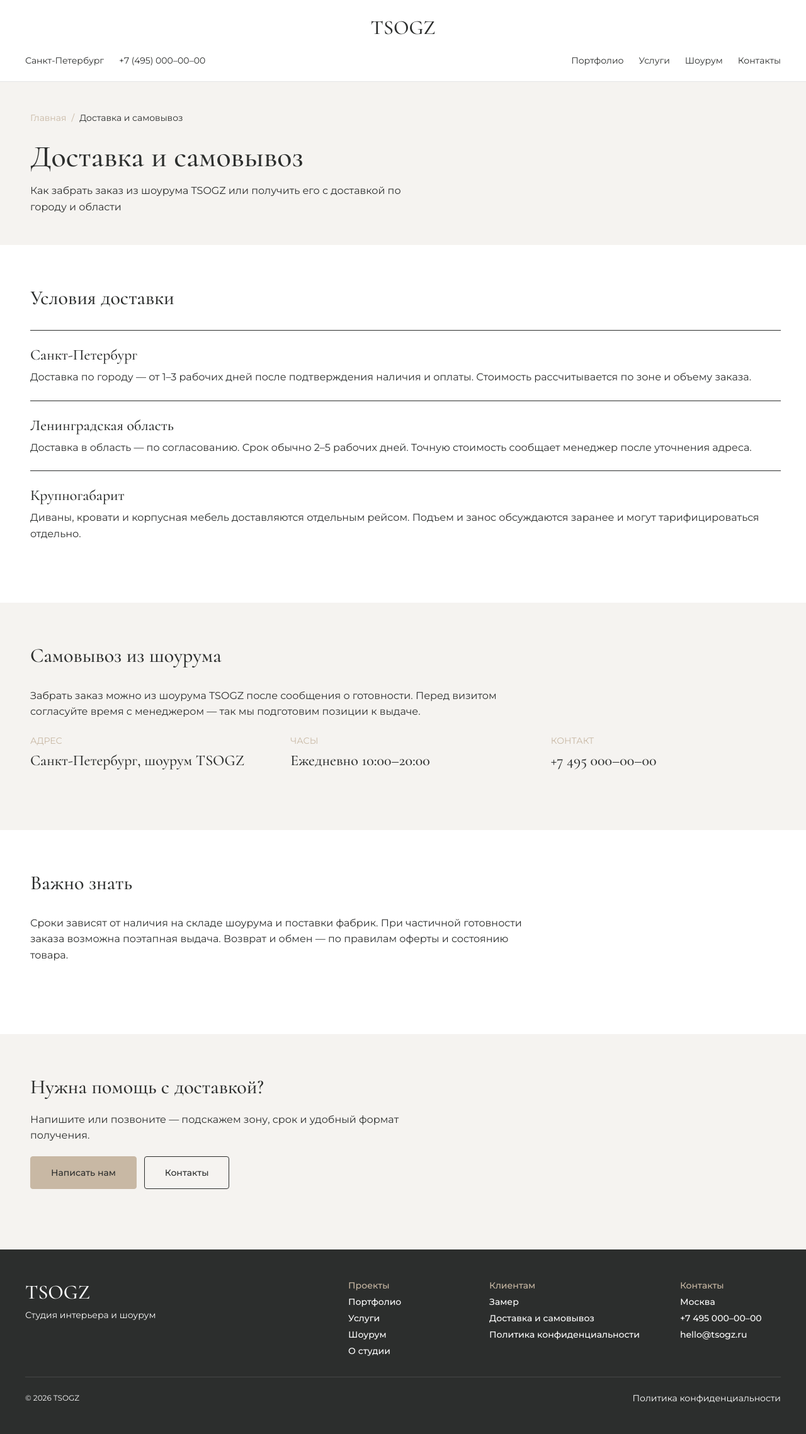
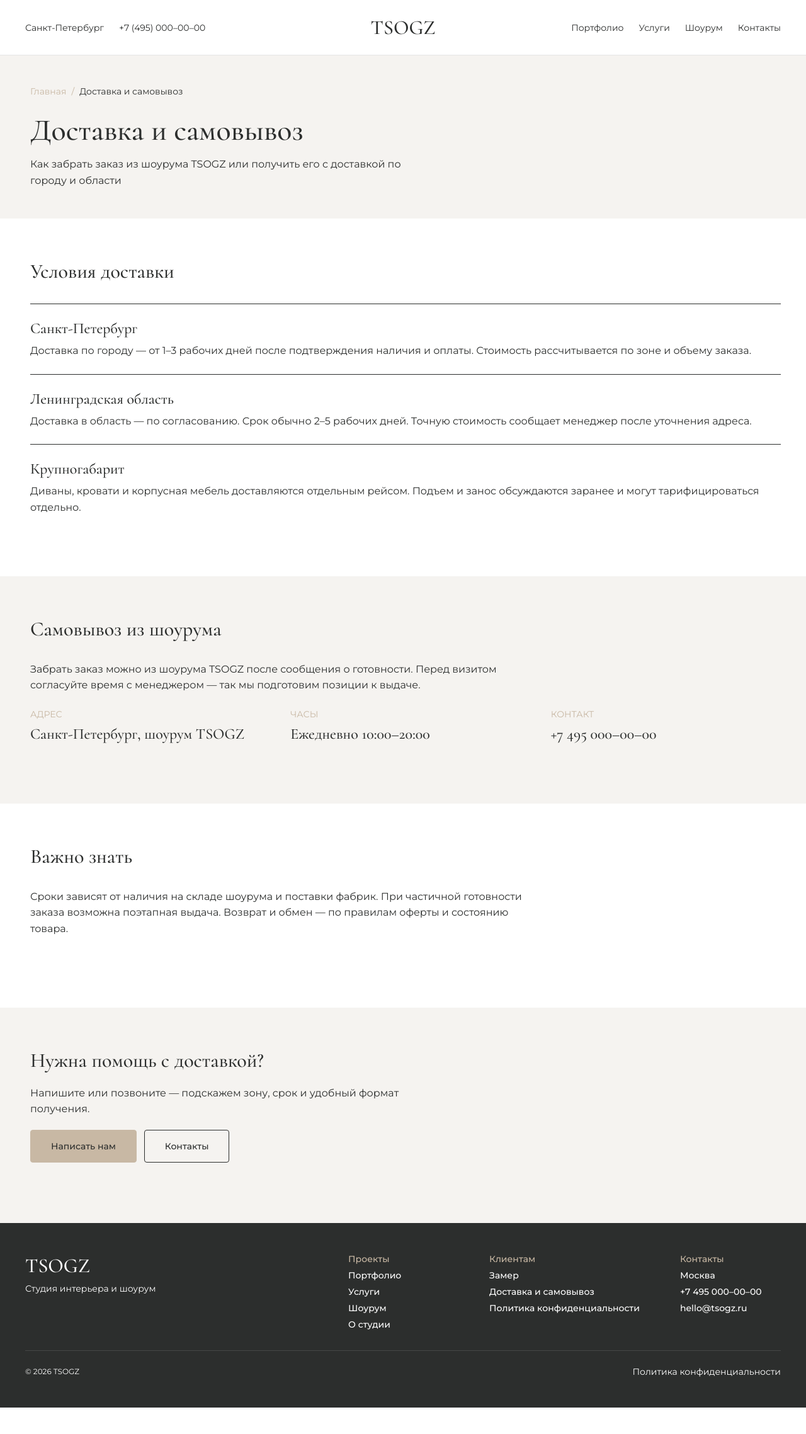
Before and after one commit to Undefned/CourseWorkIkeaShop_2026, a PHP site: page /Front/Pages/delivery.html in a window 1280 px wide. Shown: the whole page at 63% size. After the commit the page ends 2235 px from the top, so only its background shows below. Run offline with PHP 8.4, Linux system fonts and the light colour scheme.

Commit message:
style: tsogz header on one level with elemenets in another header elements

```diff
--- a/Front/Pages/styles.css
+++ b/Front/Pages/styles.css
@@ -29,25 +29,69 @@ body.tpl-b a { color: inherit; text-decoration: none; }
 body.tpl-b img { display: block; width: 100%; height: 100%; object-fit: cover; }
 
 body.tpl-b .site-header { padding: 24px 0; }
-body.tpl-b:not(.hero-page) .site-header { border-bottom: 1px solid var(--border-subtle); }
+body.tpl-b:not(.hero-page) .site-header { border-bottom: 1px solid var(--border-subtle); position: relative; }
 body.tpl-b.hero-page .site-header { position: absolute; top: 0; left: 0; right: 0; z-index: 10; padding: 24px 0; }
+
 body.tpl-b .site-header .container {
   display: grid;
   grid-template-columns: 1fr auto 1fr;
+  grid-template-areas: "meta logo nav";
   align-items: center;
   gap: 24px;
 }
-body.tpl-b .header-meta { grid-column: 1; justify-self: start; display: flex; align-items: center; gap: 24px; font-size: 14px; }
+
+body.tpl-b .header-meta {
+  grid-area: meta;
+  justify-self: start;
+  display: flex;
+  align-items: center;
+  gap: 24px;
+  font-size: 14px;
+}
 body.tpl-b.hero-page .header-meta { color: var(--text-inverse); }
-body.tpl-b .logo { grid-column: 2; justify-self: center; font-family: var(--serif); font-size: 32px; font-weight: 500; }
+
+body.tpl-b .logo {
+  grid-area: logo;
+  justify-self: center;
+  font-family: var(--serif);
+  font-size: 32px;
+  font-weight: 500;
+}
 body.tpl-b.hero-page .logo { color: var(--text-inverse); }
-body.tpl-b .header-nav { grid-column: 3; justify-self: end; display: flex; align-items: center; gap: 24px; font-size: 14px; }
+
+body.tpl-b .header-nav {
+  grid-area: nav;
+  justify-self: end;
+  display: flex;
+  align-items: center;
+  gap: 24px;
+  font-size: 14px;
+}
 body.tpl-b.hero-page .header-nav { color: var(--text-inverse); }
 body.tpl-b .header-nav a.active { opacity: .5; }
-body.tpl-b .nav-toggle { display: none; grid-column: 1; justify-self: start; }
+
+body.tpl-b .nav-toggle {
+  display: none;
+  grid-area: meta;
+  justify-self: start;
+  width: 28px;
+  height: 20px;
+  padding: 0;
+  border: none;
+  background: none;
+  flex-direction: column;
+  justify-content: space-between;
+}
+body.tpl-b .nav-toggle span {
+  display: block;
+  height: 2px;
+  width: 100%;
+  background: var(--text-primary);
+  border-radius: 1px;
+}
 body.tpl-b.hero-page .nav-toggle span { background: var(--text-inverse); }
+
 body.tpl-b .mobile-menu { display: contents; }
-body.tpl-b:not(.hero-page) .site-header { position: relative; }
 
 body.tpl-b footer { background: var(--bg-dark); color: var(--text-inverse); padding: 48px 0; }
 body.tpl-b .footer-top { display: flex; justify-content: space-between; align-items: flex-start; flex-wrap: wrap; gap: 40px; padding-bottom: 32px; }
@@ -104,6 +148,10 @@ body.tpl-b .page-intro p { margin: 0; max-width: 640px; font-size: 16px; line-he
 @media (max-width: 600px) {
   body.tpl-b .container { padding: 0 20px; }
   body.tpl-b .nav-toggle { display: inline-flex; }
+  body.tpl-b .site-header .container {
+    grid-template-columns: auto 1fr auto;
+    grid-template-areas: "meta logo nav";
+  }
   body.tpl-b .mobile-menu {
     display: none;
     position: absolute;
@@ -120,6 +168,7 @@ body.tpl-b .page-intro p { margin: 0; max-width: 640px; font-size: 16px; line-he
   body.tpl-b .mobile-menu.is-open { display: flex; }
   body.tpl-b .mobile-menu .header-meta,
   body.tpl-b .mobile-menu .header-nav {
+    grid-area: auto;
     grid-column: auto;
     justify-self: auto;
     display: flex;
@@ -388,12 +437,13 @@ button { font-family: var(--font-body); cursor: pointer; }
   padding: 24px 40px;
   display: grid;
   grid-template-columns: 1fr auto 1fr;
+  grid-template-areas: "meta logo nav";
   align-items: center;
   gap: 24px;
 }
 
 .header-meta {
-  grid-column: 1;
+  grid-area: meta;
   justify-self: start;
   display: flex;
   align-items: center;
@@ -401,10 +451,8 @@ button { font-family: var(--font-body); cursor: pointer; }
   font-size: 14px;
 }
 
-.header-meta a { white-space: nowrap; }
-
 .logo {
-  grid-column: 2;
+  grid-area: logo;
   justify-self: center;
   font-family: var(--font-display);
   font-size: 32px;
@@ -413,7 +461,7 @@ button { font-family: var(--font-body); cursor: pointer; }
 }
 
 .main-nav {
-  grid-column: 3;
+  grid-area: nav;
   justify-self: end;
   display: flex;
   gap: 24px;
@@ -424,7 +472,7 @@ button { font-family: var(--font-body); cursor: pointer; }
 
 .nav-toggle {
   display: none;
-  grid-column: 1;
+  grid-area: meta;
   justify-self: start;
   width: 28px;
   height: 20px;
@@ -1271,6 +1319,7 @@ button { font-family: var(--font-body); cursor: pointer; }
   .mobile-menu.is-open { display: flex; }
   .mobile-menu .header-meta,
   .mobile-menu .main-nav {
+    grid-area: auto;
     grid-column: auto;
     justify-self: auto;
     display: flex;
```
Also changed, not shown: sql/001_schema.sql (renamed from sql/schema.sql), sql/002_seed.sql (renamed from sql/seed.sql), sql/003_alter_projects_is_active.sql (renamed from sql/002_alter_projects_is_active.sql), 2 other files.
